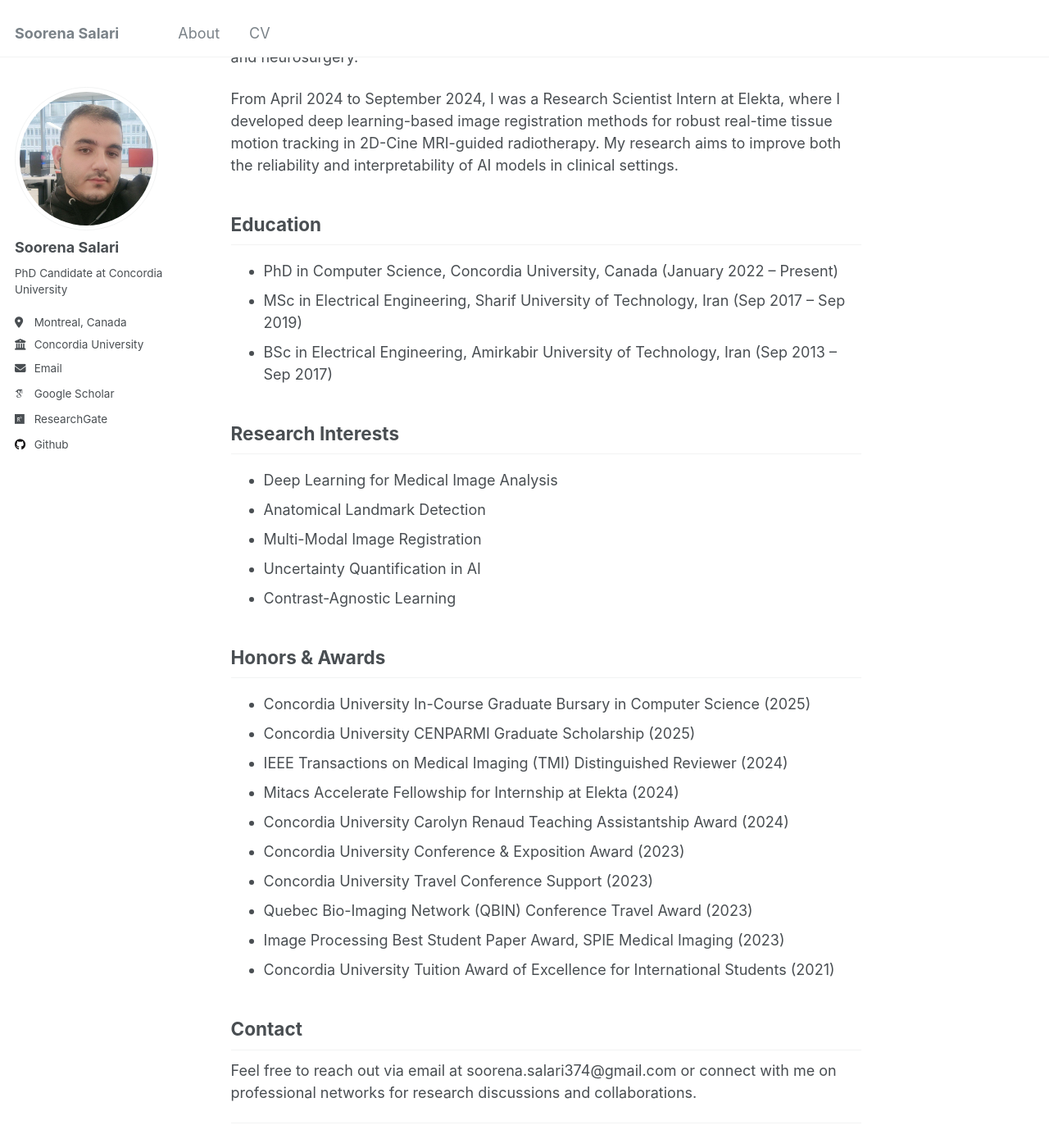
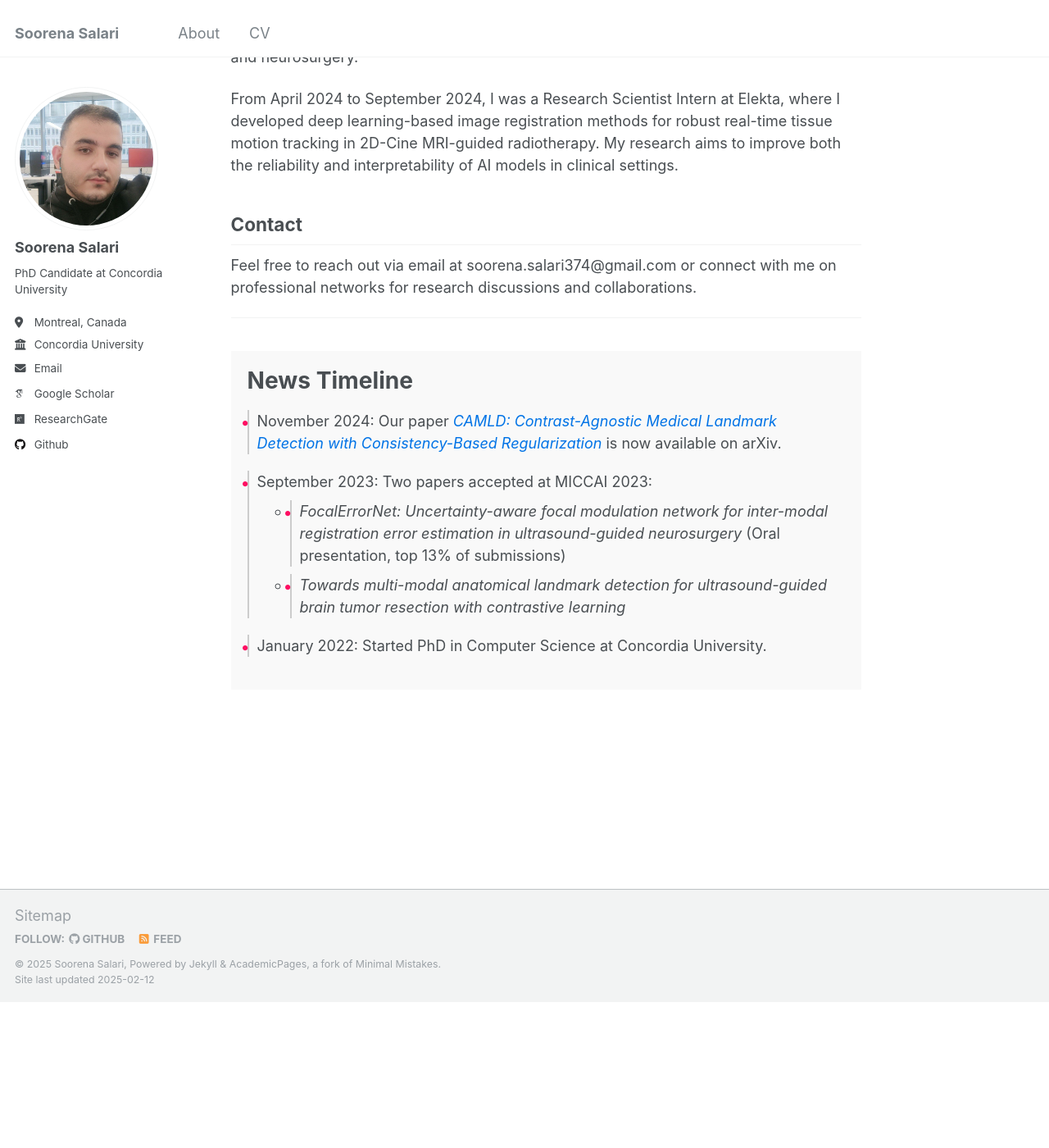
Before and after one commit to soorenasalari/soorenasalari.github.io, a Jekyll site: the page built from _pages/about.md, in a window 1280 px wide and 1400 px high, scrolled down 227 px. Shown: the whole window at 82% size. Built offline with Jekyll 4.4.1, drawn with Linux system fonts in a browser that asks for light colours; some web fonts are replaced; after the commit the page ends 1449 px from its top, so only the background shows below that.

Commit message:
Update about.md
Signed-off-by: Soorena Salari <73616711+soorenasalari@users.noreply.github.com>

```diff
--- a/_pages/about.md
+++ b/_pages/about.md
@@ -10,30 +10,6 @@ redirect_from:
 I am a PhD candidate in Computer Science at Concordia University, Montréal, since January 2022, with a research focus on deep learning for medical image analysis and automatic quantification of medical image registration quality. My work involves developing novel AI-driven solutions for anatomical landmark detection, multi-modal medical image registration, and uncertainty quantification, with applications in radiology and neurosurgery.
 
 From April 2024 to September 2024, I was a Research Scientist Intern at Elekta, where I developed deep learning-based image registration methods for robust real-time tissue motion tracking in 2D-Cine MRI-guided radiotherapy. My research aims to improve both the reliability and interpretability of AI models in clinical settings.
-
-## Education
-- PhD in Computer Science, Concordia University, Canada (January 2022 – Present)
-- MSc in Electrical Engineering, Sharif University of Technology, Iran (Sep 2017 – Sep 2019)
-- BSc in Electrical Engineering, Amirkabir University of Technology, Iran (Sep 2013 – Sep 2017)
-
-## Research Interests
-- Deep Learning for Medical Image Analysis
-- Anatomical Landmark Detection
-- Multi-Modal Image Registration
-- Uncertainty Quantification in AI
-- Contrast-Agnostic Learning
-
-## Honors & Awards
-- Concordia University In-Course Graduate Bursary in Computer Science (2025)
-- Concordia University CENPARMI Graduate Scholarship (2025)
-- IEEE Transactions on Medical Imaging (TMI) Distinguished Reviewer (2024)
-- Mitacs Accelerate Fellowship for Internship at Elekta (2024)
-- Concordia University Carolyn Renaud Teaching Assistantship Award (2024)
-- Concordia University Conference & Exposition Award (2023)
-- Concordia University Travel Conference Support (2023)
-- Quebec Bio-Imaging Network (QBIN) Conference Travel Award (2023)
-- Image Processing Best Student Paper Award, SPIE Medical Imaging (2023)
-- Concordia University Tuition Award of Excellence for International Students (2021)
 
 ## Contact
 Feel free to reach out via email at soorena.salari374@gmail.com or connect with me on professional networks for research discussions and collaborations.
```
